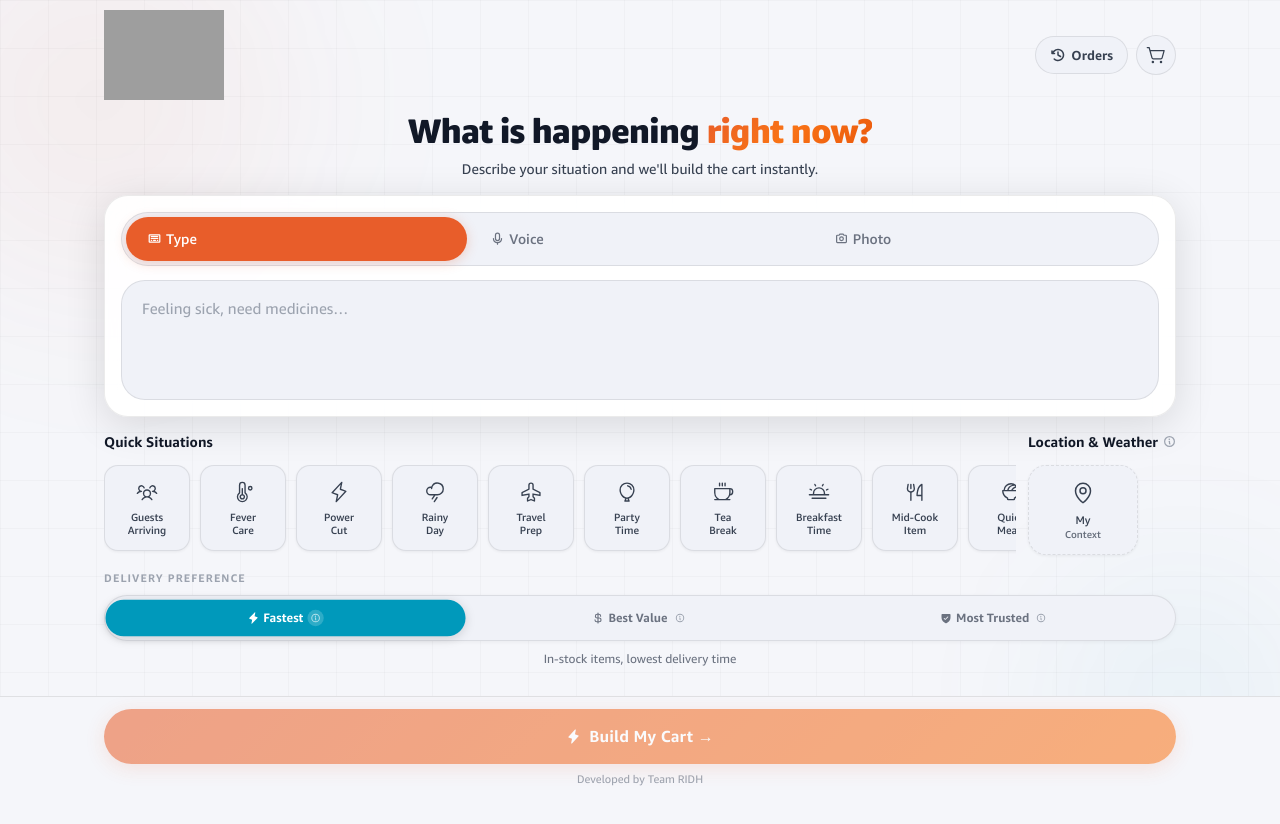
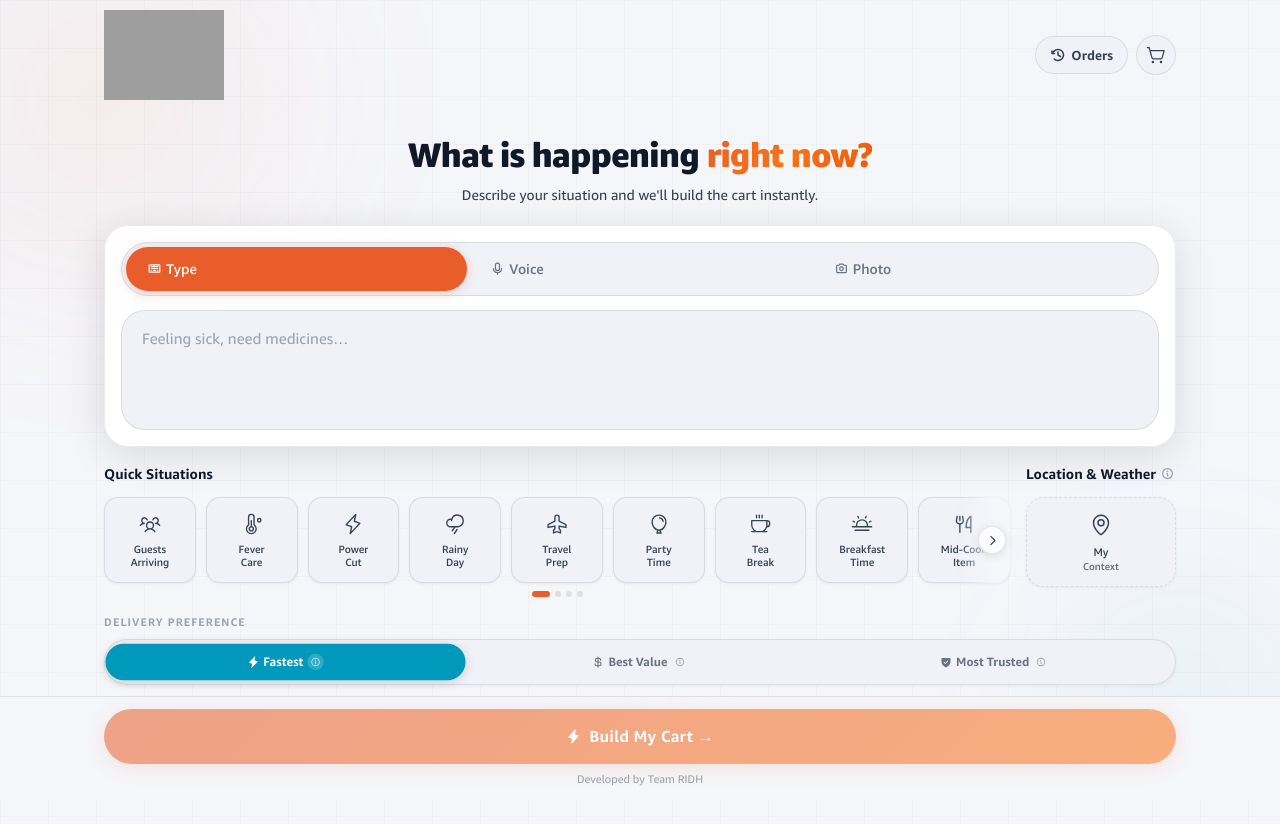
Before and after one commit to team-ridh/intent-cart, a Next.js app: page / in a window 1280 px wide. Shown: the top 824 px of the page. Before the commit the page ends 800 px from the top, so only its background shows below. Built offline with nearby package versions, Linux system fonts and the light colour scheme; grey boxes are pictures that could not be loaded.

Commit message:
feat: improve design

```diff
--- a/app/page.tsx
+++ b/app/page.tsx
@@ -419,22 +419,24 @@ function SituationPage() {
           display: "flex",
           flexDirection: "column",
           padding: "0 clamp(16px, 5vw, 80px)",
+          paddingTop: "clamp(16px, 3vh, 32px)",
           paddingBottom: "max(100px, env(safe-area-inset-bottom, 0px) + 80px)",
         }}
       >
 
         {/* Hero — compact */}
-        <div style={{ textAlign: "center", marginBottom: 16 }} className="animate-float-in">
-          <h1 style={{ fontFamily: "var(--font-display)", fontWeight: 800, fontSize: "clamp(22px, 5vw, 34px)", lineHeight: 1.2, letterSpacing: "-0.03em", marginBottom: 6 }}>
+        <div style={{ textAlign: "center", marginBottom: 20 }} className="animate-float-in">
+          <h1 style={{ fontFamily: "var(--font-display)", fontWeight: 800, fontSize: "clamp(22px, 5vw, 34px)", lineHeight: 1.2, letterSpacing: "-0.03em", marginBottom: 8 }}>
             What is happening{" "}
             <span className="gradient-text">right now?</span>
           </h1>
           <p style={{ color: "var(--text-secondary)", fontSize: 14, maxWidth: 420, margin: "0 auto", lineHeight: 1.5 }}>
-            Describe your situation and we'll build the cart instantly.          </p>
+            Describe your situation and we&apos;ll build the cart instantly.
+          </p>
         </div>
 
         {/* Input card */}
-        <div className="glass-elevated animate-slide-up" style={{ padding: 16, marginBottom: 14 }}>
+        <div className="glass-elevated animate-slide-up" style={{ padding: 16, marginBottom: 16 }}>
 
           {/* Tab bar */}
           <div className="tab-bar" style={{ marginBottom: 14 }}>
@@ -523,14 +525,15 @@ function SituationPage() {
 
         </div>
 
-        {/* Situation chips + Context signals — side by side */}
-        <div style={{ marginBottom: 14, display: "flex", gap: 12, alignItems: "flex-start" }}>
+        {/* Situation chips + Context signals — side by side, headers aligned */}
+        <div style={{ marginBottom: 16, display: "flex", gap: 16, alignItems: "flex-start" }}>
           {/* Chips — flex-grow so it fills available space */}
           <div style={{ flex: 1, minWidth: 0 }}>
             <SituationChips activeText={situationText} onSelect={handleChipSelect} />
           </div>
 
-          {/* Context signal cards — fixed column on the right */}
+          {/* Context signal — fixed width column on the right */}
+          <div style={{ flexShrink: 0, width: 150 }}>
             <ContextSignals
               location={location}
               weather={weather}
@@ -540,9 +543,10 @@ function SituationPage() {
               onClear={clearContext}
             />
           </div>
+        </div>
 
         {/* Urgency mode */}
-        <div style={{ marginBottom: 14 }}>
+        <div style={{ marginBottom: 16 }}>
           <div style={{ fontSize: 11, fontWeight: 600, color: "var(--text-faint)", textTransform: "uppercase", letterSpacing: "0.1em", marginBottom: 8 }}>
             Delivery preference
           </div>
--- a/components/ContextSignals.tsx
+++ b/components/ContextSignals.tsx
@@ -158,25 +158,19 @@ export function ContextSignals({
         </span>
       </div>
 
-      {/*
-        Chip wrapper — wider than situation chips (110 × 90 vs 90 × 90) so it
-        reads as a distinct "card" shape rather than a square.
-        overflow: visible is critical — without it the absolutely-positioned X
-        badge is silently clipped by the inline-block stacking context.
-      */}
-      <div style={{ position: "relative", display: "inline-block", overflow: "visible" }}>
       <button
         id="context-signals-chip"
         onClick={isActive || isLoading ? undefined : onRequest}
         disabled={isLoading}
         style={{
+          position: "relative",
           flexShrink: 0,
           display: "flex",
           flexDirection: "column",
           alignItems: "center",
           justifyContent: "center",
           gap: 8,
-            width: 110,
+          width: "100%",
           height: 90,
           borderRadius: 18,
           border: `1.5px ${isActive ? "solid" : isError ? "solid" : "dashed"} ${
@@ -230,20 +224,23 @@ export function ContextSignals({
             </>
           ) : null}
         </span>
-        </button>
 
-        {/* Clear × — precisely anchored to the chip's top-right corner */}
+        {/* Clear × — anchored inside the chip at its top-right corner */}
         {isActive && (
-          <button
+          <span
             id="context-signals-clear"
-            onClick={onClear}
+            role="button"
             aria-label="Clear location and weather"
+            onClick={(e) => {
+              e.stopPropagation();
+              onClear();
+            }}
             style={{
               position: "absolute",
-              top: -8,
-              right: -8,
-              width: 22,
-              height: 22,
+              top: 7,
+              right: 7,
+              width: 18,
+              height: 18,
               borderRadius: "50%",
               background: "var(--bg-surface)",
               border: "1.5px solid var(--border)",
@@ -251,11 +248,10 @@ export function ContextSignals({
               display: "flex",
               alignItems: "center",
               justifyContent: "center",
-              padding: 0,
-              zIndex: 10,
               color: "var(--text-muted)",
-              boxShadow: "0 1px 4px rgba(0,0,0,0.12)",
+              boxShadow: "0 1px 3px rgba(0,0,0,0.10)",
               transition: "color 0.12s ease, background 0.12s ease",
+              zIndex: 2,
             }}
             onMouseEnter={(e) => {
               (e.currentTarget as HTMLElement).style.color = "#EF4444";
@@ -266,10 +262,10 @@ export function ContextSignals({
               (e.currentTarget as HTMLElement).style.background = "var(--bg-surface)";
             }}
           >
-            <XCircleIcon size={15} weight="fill" />
+            <XCircleIcon size={13} weight="fill" />
+          </span>
+        )}
       </button>
-        )}
-      </div>
     </div>
   );
 }
--- a/components/SituationChips.tsx
+++ b/components/SituationChips.tsx
@@ -1,6 +1,6 @@
 "use client";
 
-import type { ReactNode } from "react";
+import { useState, useRef, useEffect, useCallback, type ReactNode } from "react";
 import {
   UsersThreeIcon,
   CloudRainIcon,
@@ -30,6 +30,8 @@ import {
   BugIcon,
   BowlFoodIcon,
   PaperclipIcon,
+  CaretLeftIcon,
+  CaretRightIcon,
 } from "@phosphor-icons/react";
 
 interface Chip {
@@ -193,6 +195,37 @@ interface SituationChipsProps {
 }
 
 export function SituationChips({ activeText, onSelect }: SituationChipsProps) {
+  const containerRef = useRef<HTMLDivElement>(null);
+  const [perPage, setPerPage] = useState(5);
+  const [page, setPage] = useState(0);
+
+  const CHIP_W = 86;
+  const GAP = 10;
+
+  // Compute how many chips fit using the full container width
+  const computePerPage = useCallback(() => {
+    if (!containerRef.current) return;
+    const available = containerRef.current.clientWidth;
+    const count = Math.max(1, Math.floor((available + GAP) / (CHIP_W + GAP)));
+    setPerPage(count);
+    setPage((p) => {
+      const maxPage = Math.max(0, Math.ceil(CHIPS.length / count) - 1);
+      return Math.min(p, maxPage);
+    });
+  }, []);
+
+  useEffect(() => {
+    computePerPage();
+    const ro = new ResizeObserver(computePerPage);
+    if (containerRef.current) ro.observe(containerRef.current);
+    return () => ro.disconnect();
+  }, [computePerPage]);
+
+  const totalPages = Math.ceil(CHIPS.length / perPage);
+  const canPrev = page > 0;
+  const canNext = page < totalPages - 1;
+  const visibleChips = CHIPS.slice(page * perPage, page * perPage + perPage);
+
   return (
     <div>
       {/* Section label */}
@@ -208,20 +241,15 @@ export function SituationChips({ activeText, onSelect }: SituationChipsProps) {
         Quick Situations
       </div>
 
-      {/* Horizontally scrollable row of cards */}
+      {/* Chips track — relative container so nav overlays can be absolute */}
+      <div style={{ position: "relative" }}>
+
+        {/* Chips row — fills full width */}
         <div
-        style={{
-          display: "flex",
-          gap: 10,
-          overflowX: "auto",
-          paddingBottom: 4,
-          WebkitOverflowScrolling: "touch" as React.CSSProperties["WebkitOverflowScrolling"],
-          scrollbarWidth: "none",
-          msOverflowStyle: "none",
-        }}
-        className="chips-scroll"
+          ref={containerRef}
+          style={{ display: "flex", gap: GAP, justifyContent: "flex-start" }}
         >
-        {CHIPS.map((c) => {
+          {visibleChips.map((c) => {
             const isActive = activeText === c.text;
             return (
               <button
@@ -230,12 +258,12 @@ export function SituationChips({ activeText, onSelect }: SituationChipsProps) {
                 onClick={() => onSelect(c.text)}
                 style={{
                   flexShrink: 0,
+                  width: `calc((100% - ${(perPage - 1) * GAP}px) / ${perPage})`,
                   display: "flex",
                   flexDirection: "column",
                   alignItems: "center",
                   justifyContent: "center",
                   gap: 8,
-                width: 86,
                   height: 86,
                   borderRadius: 14,
                   border: `1.5px solid ${isActive ? "var(--accent)" : "var(--border)"}`,
@@ -263,12 +291,9 @@ export function SituationChips({ activeText, onSelect }: SituationChipsProps) {
                   }
                 }}
               >
-              {/* Icon */}
                 <span style={{ display: "flex", alignItems: "center", justifyContent: "center", flexShrink: 0 }}>
                   {c.icon}
                 </span>
-
-              {/* Label — two physical lines via white-space: pre-line */}
                 <span
                   style={{
                     fontSize: 10.5,
@@ -290,6 +315,152 @@ export function SituationChips({ activeText, onSelect }: SituationChipsProps) {
             );
           })}
         </div>
+
+        {/* ── Left overlay nav ── */}
+        {canPrev && (
+          <div
+            style={{
+              position: "absolute",
+              top: 0,
+              left: 0,
+              height: "100%",
+              width: 52,
+              display: "flex",
+              alignItems: "center",
+              justifyContent: "flex-start",
+              paddingLeft: 4,
+              background: "linear-gradient(to right, var(--bg-base, #f5f6fa) 30%, transparent 100%)",
+              pointerEvents: "none",
+              zIndex: 2,
+              borderRadius: "14px 0 0 14px",
+            }}
+          >
+            <button
+              id="chips-prev"
+              aria-label="Previous situations"
+              onClick={() => setPage((p) => p - 1)}
+              style={{
+                pointerEvents: "auto",
+                width: 28,
+                height: 28,
+                borderRadius: "50%",
+                border: "1.5px solid var(--border)",
+                background: "rgba(255,255,255,0.72)",
+                backdropFilter: "blur(8px)",
+                WebkitBackdropFilter: "blur(8px)",
+                color: "var(--text-secondary)",
+                cursor: "pointer",
+                display: "flex",
+                alignItems: "center",
+                justifyContent: "center",
+                boxShadow: "0 2px 8px rgba(0,0,0,0.10)",
+                transition: "all 0.15s ease",
+                padding: 0,
+              }}
+              onMouseEnter={(e) => {
+                const el = e.currentTarget as HTMLElement;
+                el.style.background = "var(--accent)";
+                el.style.color = "#fff";
+                el.style.borderColor = "var(--accent)";
+                el.style.boxShadow = "0 2px 12px rgba(232,93,42,0.28)";
+              }}
+              onMouseLeave={(e) => {
+                const el = e.currentTarget as HTMLElement;
+                el.style.background = "rgba(255,255,255,0.72)";
+                el.style.color = "var(--text-secondary)";
+                el.style.borderColor = "var(--border)";
+                el.style.boxShadow = "0 2px 8px rgba(0,0,0,0.10)";
+              }}
+            >
+              <CaretLeftIcon size={13} weight="bold" />
+            </button>
+          </div>
+        )}
+
+        {/* ── Right overlay nav ── */}
+        {canNext && (
+          <div
+            style={{
+              position: "absolute",
+              top: 0,
+              right: 0,
+              height: "100%",
+              width: 52,
+              display: "flex",
+              alignItems: "center",
+              justifyContent: "flex-end",
+              paddingRight: 4,
+              background: "linear-gradient(to left, var(--bg-base, #f5f6fa) 30%, transparent 100%)",
+              pointerEvents: "none",
+              zIndex: 2,
+              borderRadius: "0 14px 14px 0",
+            }}
+          >
+            <button
+              id="chips-next"
+              aria-label="Next situations"
+              onClick={() => setPage((p) => p + 1)}
+              style={{
+                pointerEvents: "auto",
+                width: 28,
+                height: 28,
+                borderRadius: "50%",
+                border: "1.5px solid var(--border)",
+                background: "rgba(255,255,255,0.72)",
+                backdropFilter: "blur(8px)",
+                WebkitBackdropFilter: "blur(8px)",
+                color: "var(--text-secondary)",
+                cursor: "pointer",
+                display: "flex",
+                alignItems: "center",
+                justifyContent: "center",
+                boxShadow: "0 2px 8px rgba(0,0,0,0.10)",
+                transition: "all 0.15s ease",
+                padding: 0,
+              }}
+              onMouseEnter={(e) => {
+                const el = e.currentTarget as HTMLElement;
+                el.style.background = "var(--accent)";
+                el.style.color = "#fff";
+                el.style.borderColor = "var(--accent)";
+                el.style.boxShadow = "0 2px 12px rgba(232,93,42,0.28)";
+              }}
+              onMouseLeave={(e) => {
+                const el = e.currentTarget as HTMLElement;
+                el.style.background = "rgba(255,255,255,0.72)";
+                el.style.color = "var(--text-secondary)";
+                el.style.borderColor = "var(--border)";
+                el.style.boxShadow = "0 2px 8px rgba(0,0,0,0.10)";
+              }}
+            >
+              <CaretRightIcon size={13} weight="bold" />
+            </button>
+          </div>
+        )}
+      </div>
+
+      {/* Page dots */}
+      {totalPages > 1 && (
+        <div style={{ display: "flex", justifyContent: "center", gap: 5, marginTop: 8 }}>
+          {Array.from({ length: totalPages }).map((_, i) => (
+            <button
+              key={i}
+              aria-label={`Go to page ${i + 1}`}
+              onClick={() => setPage(i)}
+              style={{
+                width: i === page ? 18 : 6,
+                height: 6,
+                borderRadius: 3,
+                border: "none",
+                background: i === page ? "var(--accent)" : "var(--border)",
+                cursor: "pointer",
+                padding: 0,
+                transition: "all 0.2s ease",
+              }}
+            />
+          ))}
+        </div>
+      )}
     </div>
   );
 }
```
Lines whose indentation alone changed are shown as unchanged.
